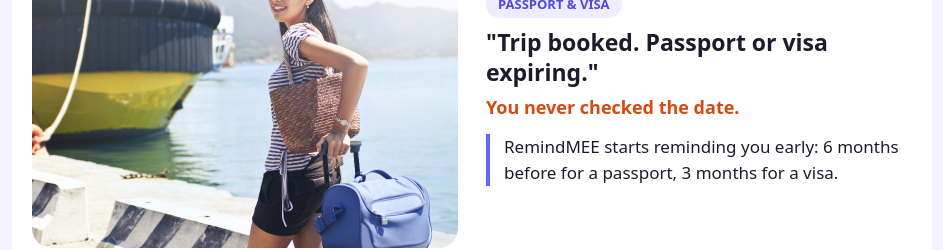
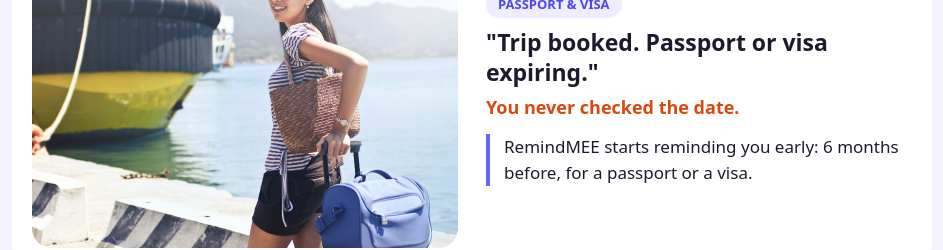
Before and after one commit to RemindMEEapp/remindmeeapp.github.io, a plain HTML site: page features.html in a window 1280 px wide. Shown: the part 2560-2810 px from the top of the page, without its empty margins (168-1111 px from the left). Drawn offline with Linux system fonts and the light colour scheme.

Commit message:
Features page: correct the visa reminder timing
Co-Authored-By: Claude Sonnet 5.5 <noreply@anthropic.com>

```diff
--- a/features.html
+++ b/features.html
@@ -123,7 +123,7 @@
     <span class="tag">PASSPORT &amp; VISA</span>
     <h3>"Trip booked. Passport or visa expiring."</h3>
     <p class="forgot">You never checked the date.</p>
-    <p class="fix">RemindMEE starts reminding you early: 6 months before for a passport, 3 months for a visa.</p>
+    <p class="fix">RemindMEE starts reminding you early: 6 months before, for a passport or a visa.</p>
   </div>
 </div>
 
```
